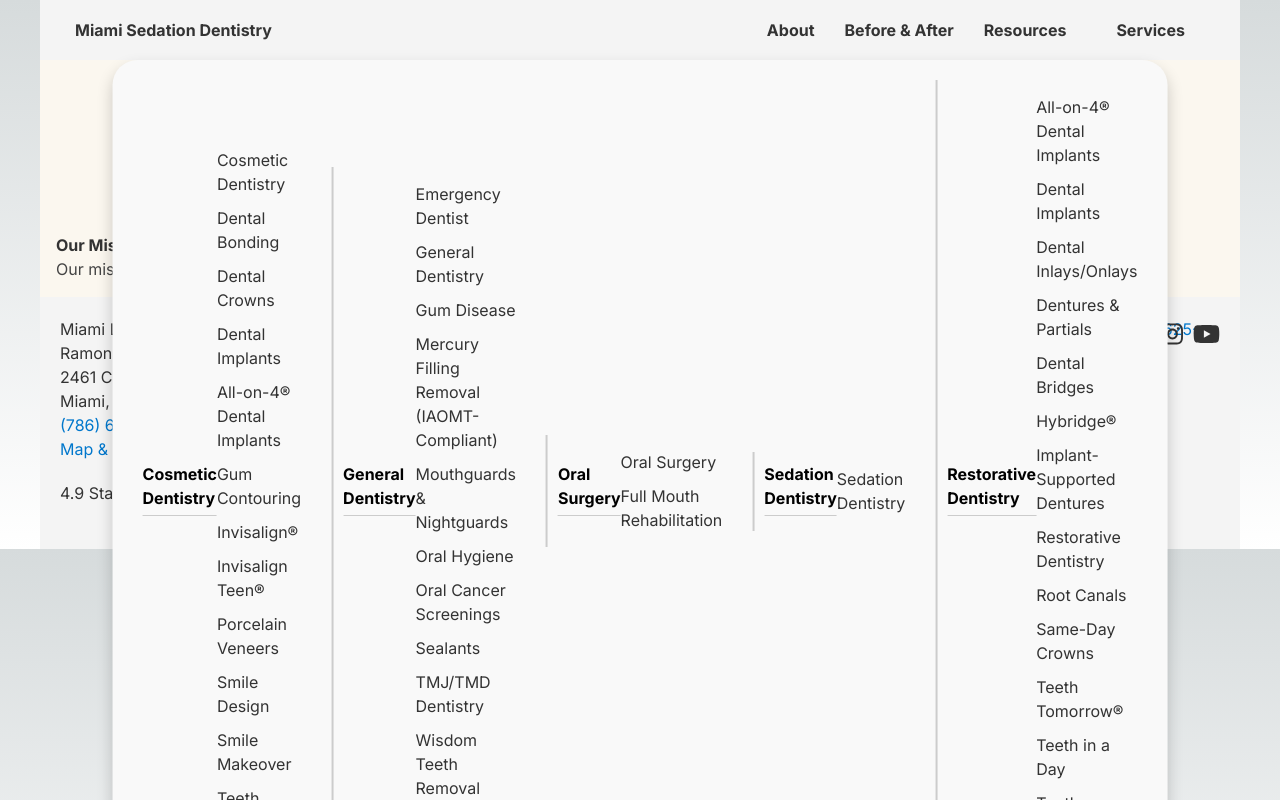
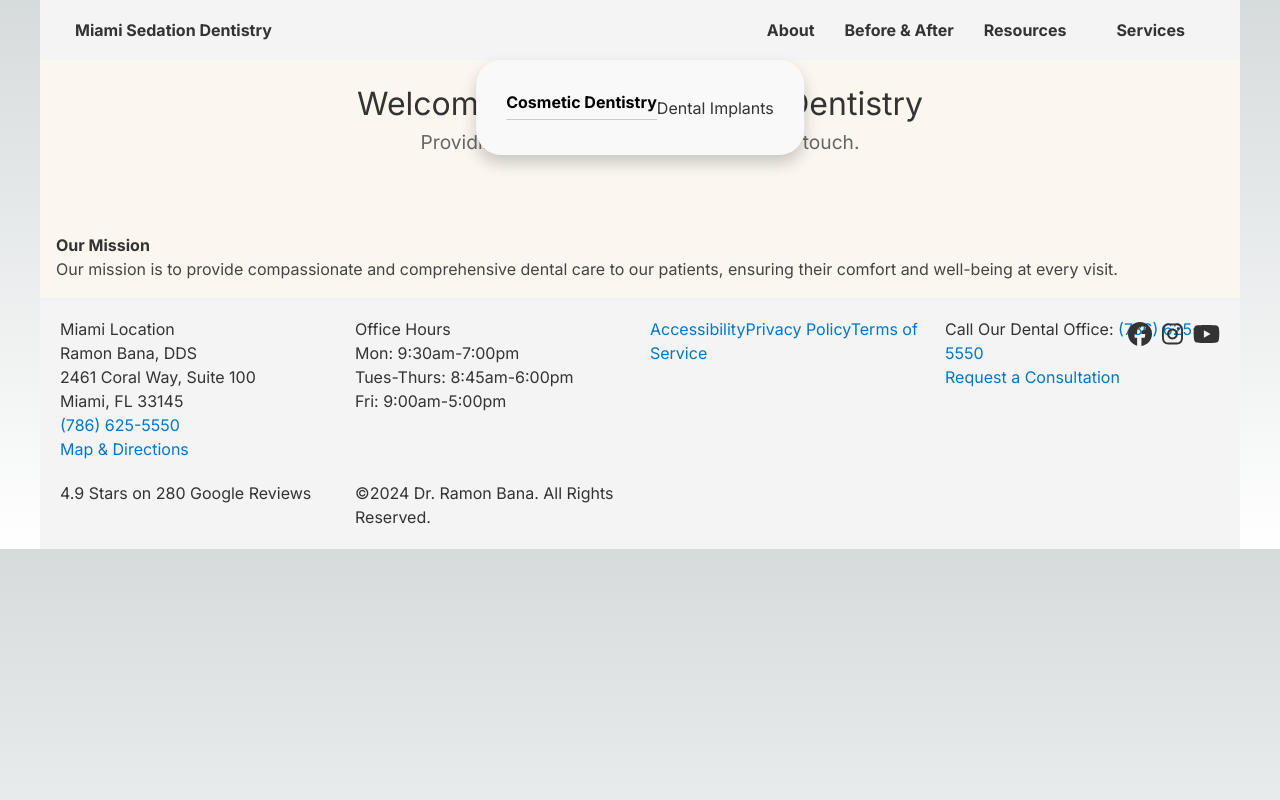
Before and after one commit to Abana55/miami-sedation, a Next.js app: page / in a window 1280 px wide. Both pictures are taken after a click on the element "Services". Built offline with nearby package versions, Linux system fonts and the light colour scheme.

Commit message:
working on the router

```diff
--- a/app/components/Dropdown/Dropdown.tsx
+++ b/app/components/Dropdown/Dropdown.tsx
@@ -1,93 +1,40 @@
 "use client";
-import { useState } from 'react';
-import Link from 'next/link';
-import styles from './Dropdown.module.scss';
-
+import { useState } from "react";
+import Link from "next/link";
+import styles from "./Dropdown.module.scss";
 
 const Dropdown: React.FC = () => {
   const [isOpen, setIsOpen] = useState(false);
 
-  const toggleDropdown = () => setIsOpen(!isOpen);
+  const toggleDropdown = () => setIsOpen((prev) => !prev);
   const serviceCategories = [
     {
       category: "Cosmetic Dentistry",
       services: [
-        "Cosmetic Dentistry",
-        "Dental Bonding",
-        "Dental Crowns",
-        "Dental Implants",
-        "All-on-4® Dental Implants",
-        "Gum Contouring",
-        "Invisalign®",
-        "Invisalign Teen®",
-        "Porcelain Veneers",
-        "Smile Design",
-        "Smile Makeover",
-        "Teeth Whitening"
-      ]
+        {
+          name: "Dental Implants",
+          path: "../../pages/DentalServices/DentalImplants.tsx",
+        },
+      ],
     },
-    {
-      category: "General Dentistry",
-      services: [
-        "Emergency Dentist",
-        "General Dentistry",
-        "Gum Disease",
-        "Mercury Filling Removal (IAOMT-Compliant)",
-        "Mouthguards & Nightguards",
-        "Oral Hygiene",
-        "Oral Cancer Screenings",
-        "Sealants",
-        "TMJ/TMD Dentistry",
-        "Wisdom Teeth Removal"
-      ]
-    },
-    {
-      category: "Oral Surgery",
-      services: [
-        "Oral Surgery",
-        "Full Mouth Rehabilitation"
-      ]
-    },
-    {
-      category: "Sedation Dentistry",
-      services: [
-        "Sedation Dentistry"
-      ]
-    },
-    {
-      category: "Restorative Dentistry",
-      services: [
-        "All-on-4® Dental Implants",
-        "Dental Implants",
-        "Dental Inlays/Onlays",
-        "Dentures & Partials",
-        "Dental Bridges",
-        "Hybridge®",
-        "Implant-Supported Dentures",
-        "Restorative Dentistry",
-        "Root Canals",
-        "Same-Day Crowns",
-        "Teeth Tomorrow®",
-        "Teeth in a Day",
-        "Tooth-Colored Fillings (BPA-Free)"
-      ]
-    }
   ];
 
   return (
-<div className={styles.dropdown} onClick={toggleDropdown}>
+    <div className={styles.dropdown} onClick={toggleDropdown}>
       <button className={styles.button}>Services</button>
       {isOpen && (
-        <div className={`${styles.dropdownContent} ${isOpen ? styles.show : ''}`}>
+        <div
+          className={`${styles.dropdownContent} ${isOpen ? styles.show : ""}`}
+        >
           {serviceCategories.map((category, index) => (
             <div key={index} className={styles.dropdownColumn}>
               <h3 className={styles.dropdownHeader}>{category.category}</h3>
               <ul className={styles.dropdownList}>
                 {category.services.map((service, serviceIndex) => (
                   <li key={serviceIndex} className={styles.dropdownItem}>
-                    <a href={`/services/${service.toLowerCase().replace(/ /g, '-').replace(/[^\w-]+/g, '')}`}>
-                      {service}
-                    </a>
+                    <Link href="/services/dental-implants">
+                      Dental Implants
+                    </Link>
                   </li>
                 ))}
               </ul>
--- /dev/null
+++ b/app/pages/DentalServices/DentalImplants.tsx
@@ -0,0 +1,49 @@
+import React from "react";
+import Head from "next/head";
+import styles from "./DentalServices.module.scss";
+
+const DentalImplants = () => {
+  return (
+    <>
+      <Head>
+        <title>Dental Implants | Your Dental Practice</title>
+        <meta
+          name="description"
+          content="Learn about dental implants provided by Your Dental Practice. Dental implants are a permanent solution for missing teeth and can help improve your smile and oral health."
+        />
+        <meta
+          name="keywords"
+          content="dental implants, missing teeth, permanent tooth replacement, oral health"
+        />
+      </Head>
+      <main className={styles.servicePage}>
+        <h1>Dental Implants</h1>
+        <p>
+          Dental implants provide a permanent solution to missing teeth and are
+          considered the gold standard for tooth replacement.
+        </p>
+        <h2>Benefits of Dental Implants</h2>
+        <p>
+          Dental implants offer numerous benefits including improved oral
+          health, appearance, and function. They are designed to blend
+          seamlessly with your other teeth.
+        </p>
+        <h2>Procedure Overview</h2>
+        <ol>
+          <li>Initial Consultation</li>
+          <li>Implant Placement</li>
+          <li>Healing Process</li>
+          <li>Placement of the Crown</li>
+        </ol>
+        <h2>Why Choose Us?</h2>
+        <p>
+          Our dental practice offers state-of-the-art implant technology and a
+          compassionate, experienced dental team to ensure you receive the best
+          care possible.
+        </p>
+      </main>
+    </>
+  );
+};
+
+export default DentalImplants;
--- /dev/null
+++ b/app/pages/DentalServices/DentalServices.module.scss
@@ -0,0 +1,14 @@
+.servicePage {
+    padding: 20px;
+    background: #fff;
+    border-radius: 8px;
+    box-shadow: 0 2px 10px rgba(0,0,0,0.1);
+  }
+
+  h1, h2 {
+    color: #0077cc;
+  }
+
+  ol {
+    margin-left: 20px;
+  }
```
Also changed, not shown: app/pages/DentalServices/dental-services.js (added), app/pages/dental-services/dental-services.js (deleted).
